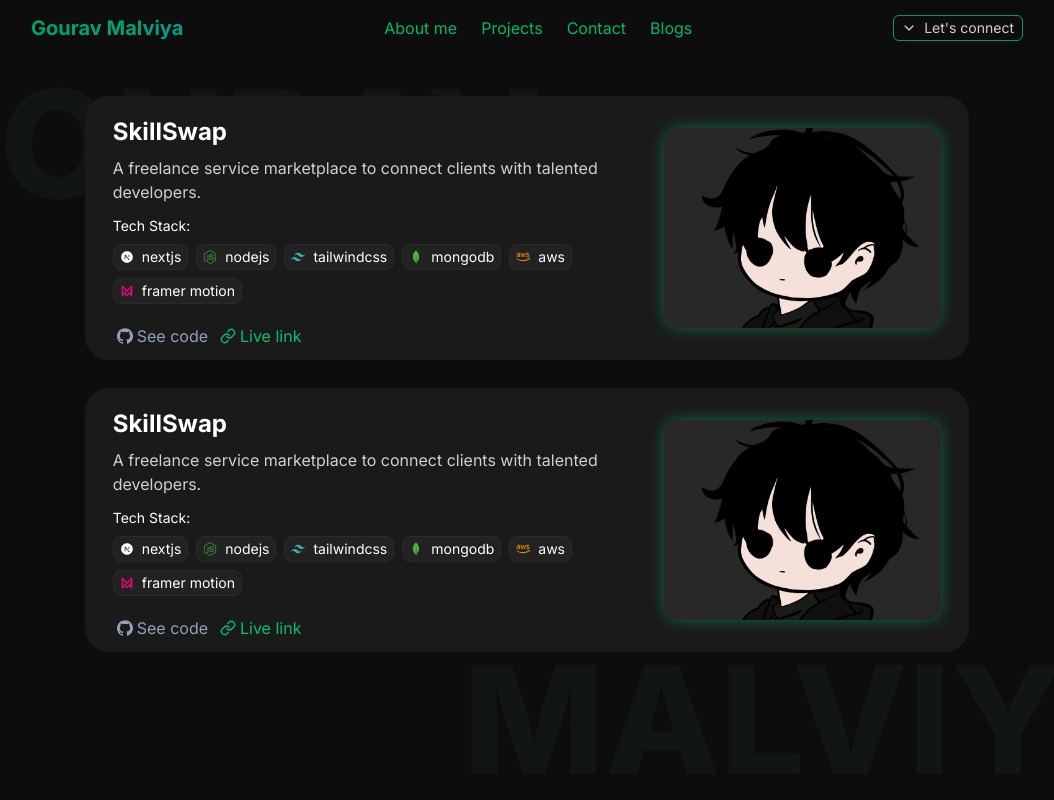
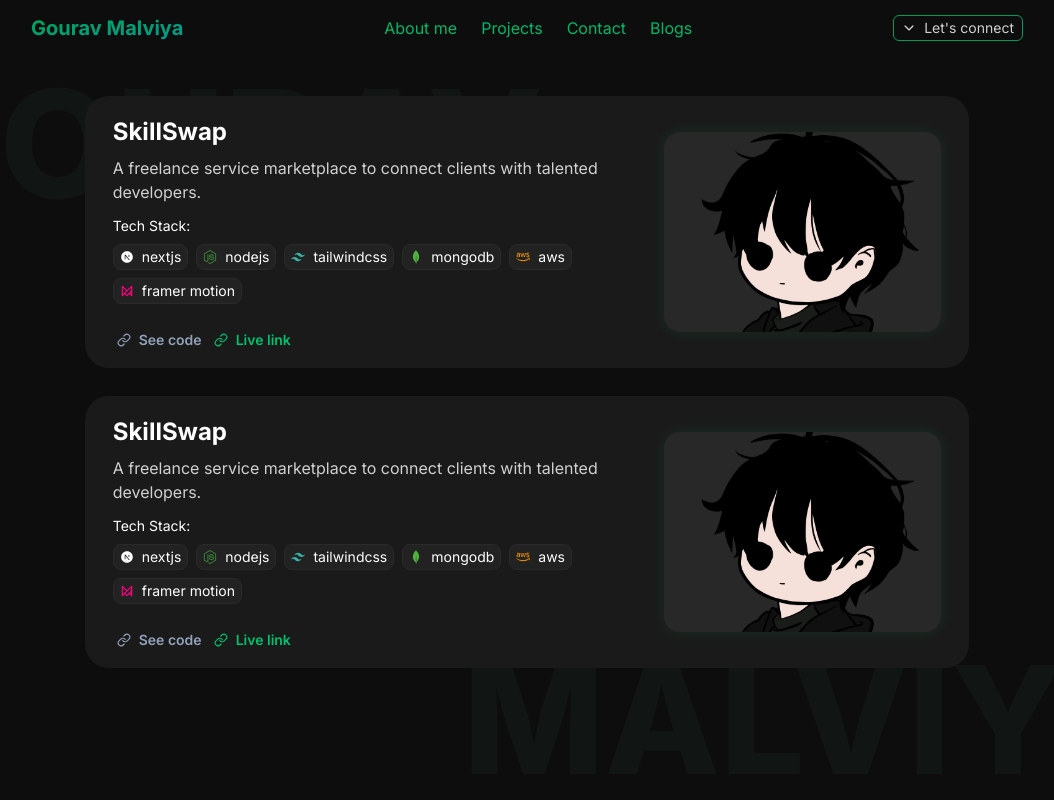
Before and after one commit to GouravMalviya445/portfolio, a Next.js app: page /projects in a window 1280 px wide. Shown: the top 800 px of the page, without its empty margins (113-1167 px from the left). Built offline with nearby package versions, Linux system fonts and the light colour scheme.

Commit message:
update projectPageCard comp

```diff
--- a/src/app/projects/page.tsx
+++ b/src/app/projects/page.tsx
@@ -1,3 +1,4 @@
+"use client";
 import ProjectPageCard from "@/components/project/ProjectPageCard";
 
 export default function ProjectPage() {
--- a/src/components/project/ProjectPageCard.tsx
+++ b/src/components/project/ProjectPageCard.tsx
@@ -3,10 +3,10 @@ import React from 'react';
 import { motion } from "motion/react";
 import Image from 'next/image';
 import { techStackIcons } from '../icons';
-import { ImGithub } from 'react-icons/im';
 import Link from 'next/link';
 import { LuLink } from 'react-icons/lu';
 import { cn } from '@/lib/utils';
+import Button from '../Button';
 
 interface ProjectPageCardProps {
   title: string;
@@ -23,7 +23,7 @@ const ProjectPageCard = ({ title, description, projectUrl, githubUrl, imgSrc, te
     <motion.div
       initial={{ opacity: 0 }}
       animate={{ opacity: 1 }}
-      transition={{ duration: 0.5, ease: "easeInOut" }}
+      transition={{ duration: 0.5, ease: "easeInOut", delay: 1 }}
       className='max-w-5xl flex flex-col gap-2 sm:justify-between sm:flex-row-reverse rounded-3xl overflow-hidden dark:bg-bg-secondary sm:px-4'>
       <div className='w-full sm:w-[40%] md:p-3 sm:flex justify-center md:justify-end items-center'>
         <Image
@@ -33,7 +33,7 @@ const ProjectPageCard = ({ title, description, projectUrl, githubUrl, imgSrc, te
           height={200}
           className={cn(
             'w-full h-[200px] sm:rounded-2xl object-cover',
-            "sm:shadow-[0_0_15px] dark:shadow-green-400/40"
+            "sm:shadow-[0_0_15px] dark:shadow-green-400/10"
           )}
         />
       </div>
@@ -76,15 +76,15 @@ const ProjectPageCard = ({ title, description, projectUrl, githubUrl, imgSrc, te
           <div className='flex gap-3'>
             {/* github link */}
             <Link href={githubUrl} target='_blank'>
-              <span className='flex items-center gap-1 dark:text-slate-400'>
-                <ImGithub /> See code
-              </span>
+              <Button variant='link' className='flex items-center gap-2 dark:text-slate-400'>
+                <LuLink /> See code
+              </Button>
             </Link>
             {/* project link */}
             <Link href={projectUrl} target='_blank'>
-              <span className='flex items-center gap-1 dark:text-accent'>
+              <Button variant='link' className='flex items-center gap-2 dark:text-accent'>
                 <LuLink /> Live link
-              </span>
+              </Button>
             </Link>
           </div>
         </div>
```
